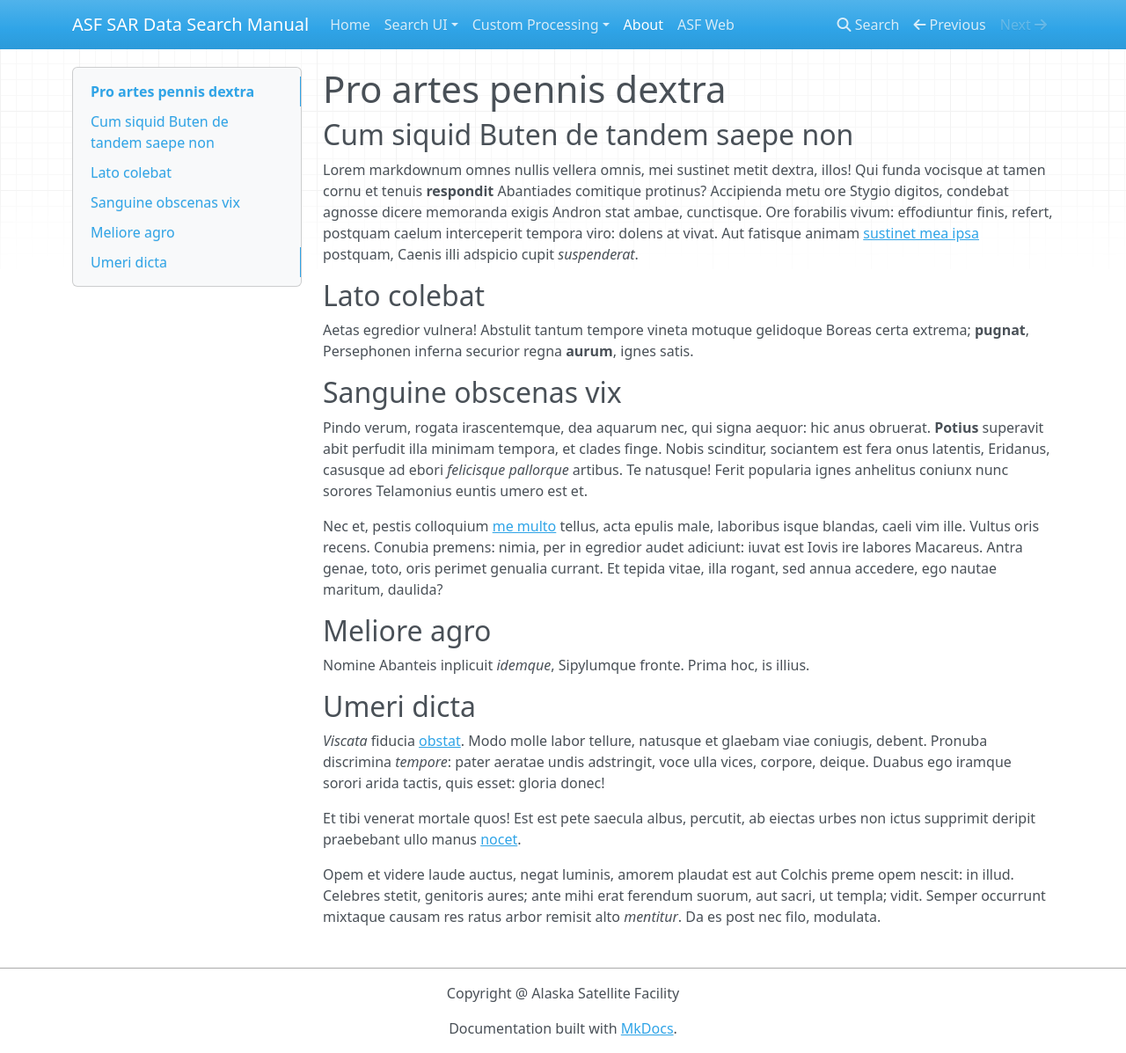
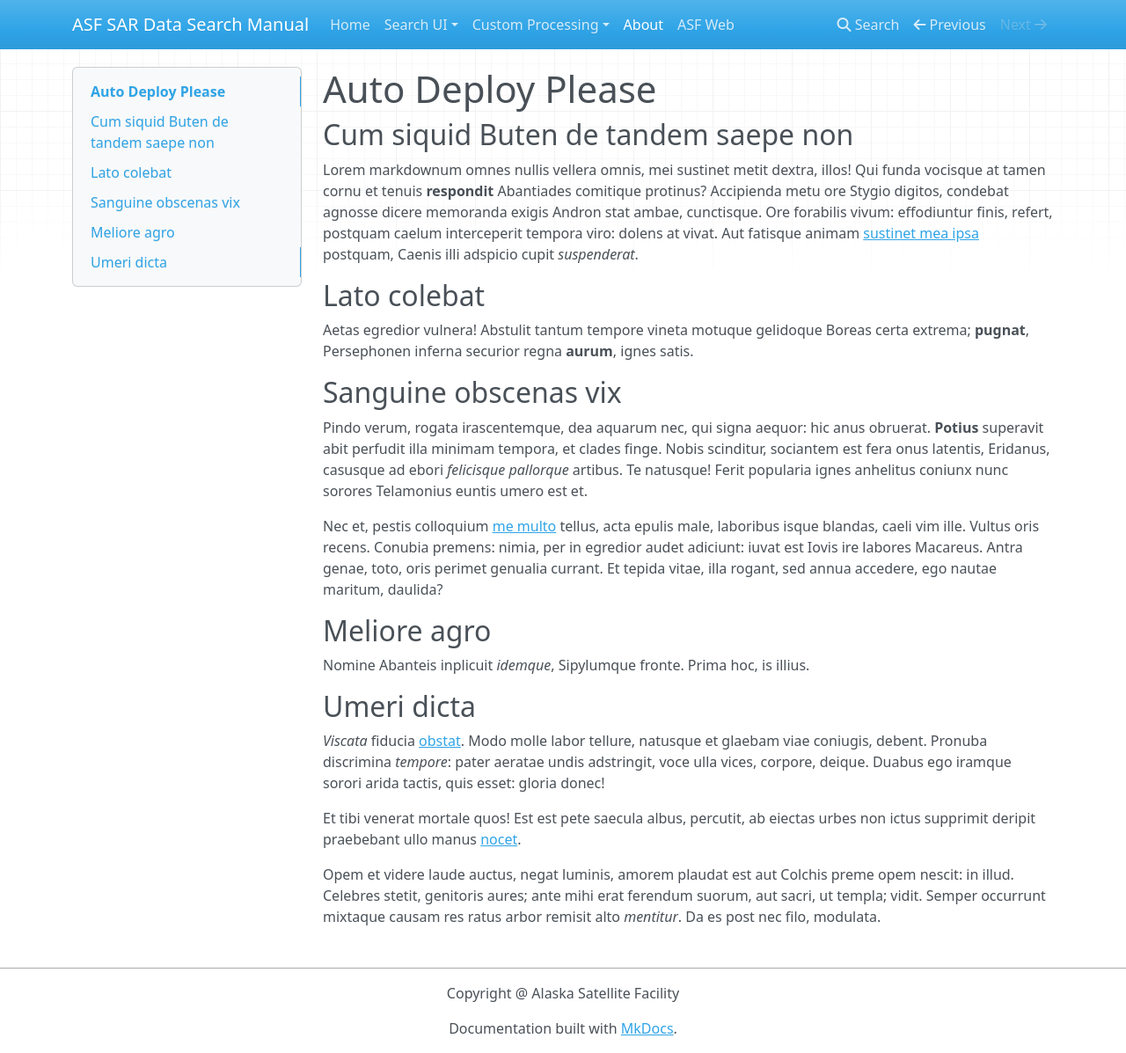
Before and after one commit to asfadmin/Discovery-asf-data-search-manual, an MkDocs documentation site: the page built from markdown-docs/about.md, in a window 1280 px wide and 1197 px high. Shown: the whole window at 88% size. Built offline with MkDocs 1.6.1, drawn with Linux system fonts in a browser that asks for light colours; nearby versions of some CDN libraries.

Commit message:
Made a text change to see if auto build/deploy is working.

```diff
--- a/markdown-docs/about.md
+++ b/markdown-docs/about.md
@@ -1,4 +1,4 @@
-# Pro artes pennis dextra
+# Auto Deploy Please
 
 ## Cum siquid Buten de tandem saepe non
 
```
